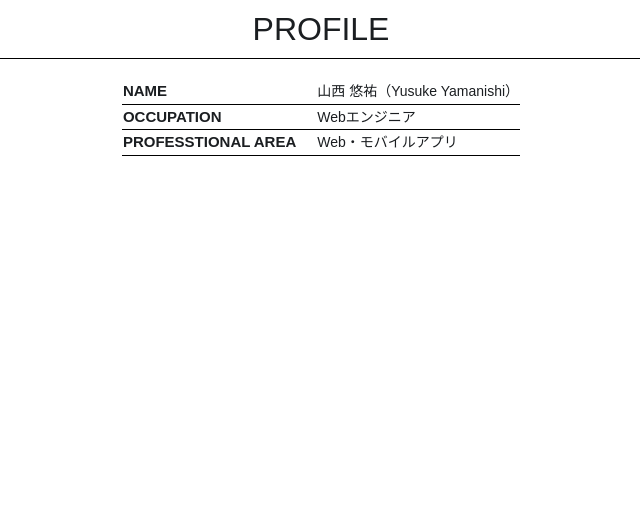
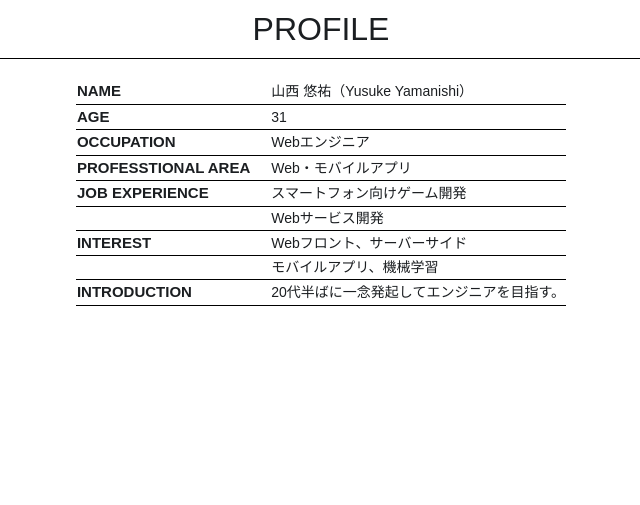
Before and after one commit to yusukeyama/inner-format, a Django app: page /sail/profile/ in a window 1280 px wide. Shown: the part 80-585 px from the top of the page, without its empty margins (319-959 px from the left). Run offline with Django 3.2, Linux system fonts and the light colour scheme; some libraries are stand-ins or nearby versions.

Commit message:
update index prof lang

```diff
--- a/mysite/sail/templates/sail/base.html
+++ b/mysite/sail/templates/sail/base.html
@@ -24,7 +24,7 @@
               <li class="header-navi-item" data-id="menu3"><a class="top-link" href="{% url 'sail:languages' %}">LANGUAGES</a></li>
               <li class="header-navi-item" data-id="menu4"><a class="top-link" href="{% url 'sail:tools' %}">TOOLS</a></li>
               <li class="header-navi-item" data-id="menu5"><a class="top-link" href="{% url 'sail:works' %}">WORKS</a></li>
-              <li class="header-navi-item" data-id="menu5"><a class="top-link" href="#">CONTACTS</a></li>
+              <li class="header-navi-item" data-id="menu5"><a class="top-link" href="{% url 'sail:contacts' %}">CONTACTS</a></li>
             </ul>
           </nav>
         </div>
--- /dev/null
+++ b/mysite/sail/templates/sail/contacts.html
@@ -0,0 +1,5 @@
+{% extends "sail/base.html" %}
+
+{% block content %}
+    <h2 class="title">CONTACTS</h2>
+{% endblock content %}
--- a/mysite/sail/templates/sail/languages.html
+++ b/mysite/sail/templates/sail/languages.html
@@ -16,14 +16,14 @@
             </div>
             <div class="col-lg-4 box-language">
                 <h2 class="box-header">PHP</h2>
-                <p class="box-body"></p>
-                <p>使用歴：2年</p>
+                <p class="box-body">API作ったり、今はWebサービス開発でがっつり使ってます。フレームワークはCakePHP使用。</p>
+                <p>使用歴：1年</p>
             </div>
         </div>
         <div class="row">
             <div class="col-lg-4 box-language">
                 <h2 class="box-header">Kotlin</h2>
-                <p class="box-body">主にUnityで使用していました。トップクラスに使い込んだ言語ですが、あくまでもUnityに特化しており、windows向けはしたことないという…</p>
+                <p class="box-body"></p>
                 <p>使用歴：6ヶ月</p>
             </div>
             <div class="col-lg-4 box-language">
--- a/mysite/sail/templates/sail/profile.html
+++ b/mysite/sail/templates/sail/profile.html
@@ -11,6 +11,14 @@
                     </th>
                     <td>
                         山西 悠祐（Yusuke Yamanishi）
+                    </td>
+                </tr>
+                <tr class="small-title-border">
+                    <th class="small-title">
+                        AGE
+                    </th>
+                    <td>
+                        31
                     </td>
                 </tr>
                 <tr class="small-title-border">
@@ -29,6 +37,46 @@
                         Web・モバイルアプリ
                     </td>
                 </tr>
+                <tr class="small-title-border">
+                    <th class="small-title">
+                        JOB EXPERIENCE
+                    </th>
+                    <td>
+                        スマートフォン向けゲーム開発
+                    </td>
+                </tr>
+                <tr class="small-title-border">
+                    <th class="small-title">
+
+                    </th>
+                    <td>
+                        Webサービス開発
+                    </td>
+                </tr>
+                <tr class="small-title-border">
+                    <th class="small-title">
+                        INTEREST
+                    </th>
+                    <td>
+                        Webフロント、サーバーサイド
+                    </td>
+                </tr>
+                <tr class="small-title-border">
+                    <th class="small-title">
+
+                    </th>
+                    <td>
+                        モバイルアプリ、機械学習
+                    </td>
+                </tr>
+                <tr class="small-title-border">
+                    <th class="small-title">
+                        INTRODUCTION
+                    </th>
+                    <td>
+                        20代半ばに一念発起してエンジニアを目指す。
+                    </td>
+                </tr>
             </tbody>
         </table>
     </div>
--- a/mysite/sail/urls.py
+++ b/mysite/sail/urls.py
@@ -10,6 +10,7 @@ urlpatterns = [
     path('languages/', views.languages, name='languages'),  # 言語
     path('tools/', views.tools, name='tools'),  # ツール
     path('works/', views.works, name='works'),  # 仕事
+    path('contacts/', views.contacts, name='contacts'),  # コンタクト
     # 書籍
     path('book/', views.book_list, name='book_list'),   # 一覧
     path('book/add/', views.book_edit, name='book_add'),  # 登録
--- a/mysite/sail/views.py
+++ b/mysite/sail/views.py
@@ -33,6 +33,12 @@ def works(request):
     """仕事ページ"""
     return render(request,
                   'sail/works.html')
+
+
+def contacts(request):
+    """コンタクトページ"""
+    return render(request,
+                  'sail/contacts.html')
 
 
 def book_list(request):
```
Also changed, not shown: mysite/sail/static/sail/css/style.css (+4 -4 lines).
